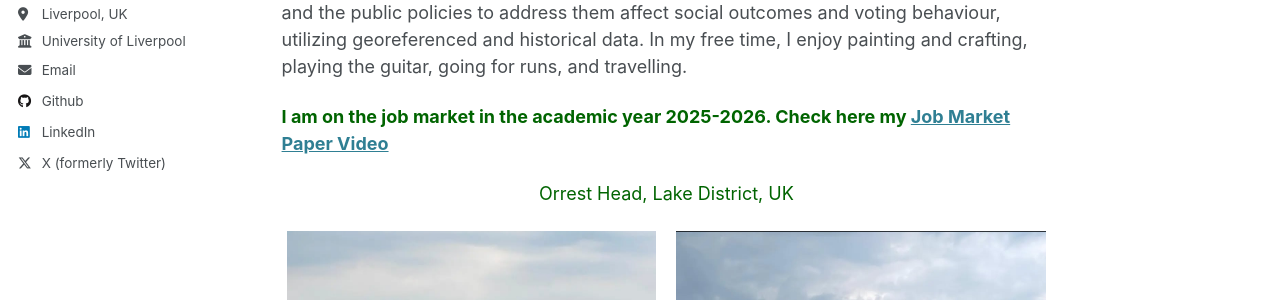
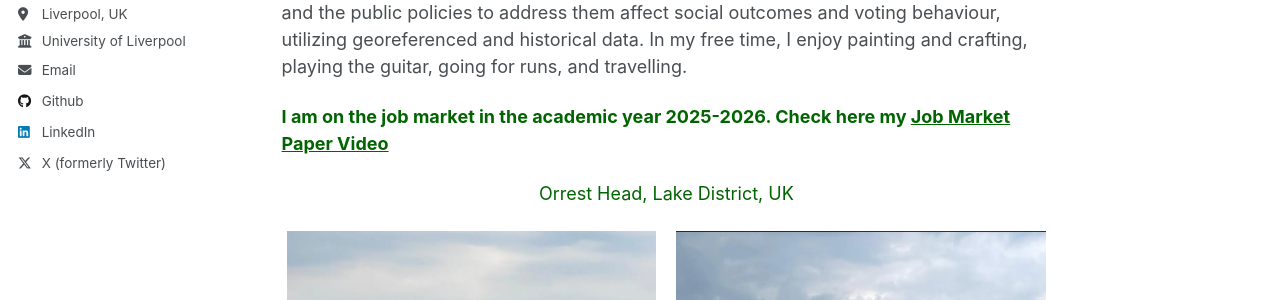
Before and after one commit to victoriabiagi/victoriabiagi.github.io, a Jekyll site: the page built from _pages/about.md, in a window 1280 px wide. Shown: the part 416-716 px from the top of the page. Built offline with Jekyll 4.4.1, drawn with Linux system fonts in a browser that asks for light colours.

Commit message:
Update about.md

```diff
--- a/_pages/about.md
+++ b/_pages/about.md
@@ -11,7 +11,10 @@
 
 My work mainly relates to political economy, urban economics, and economic history, focusing on the economics of crime. I am currently exploring how crime, organized crime and the public policies to address them affect social outcomes and voting behaviour, utilizing georeferenced and historical data. In my free time, I enjoy painting and crafting, playing the guitar, going for runs, and travelling.
 
-<span style="font-weight: bold; color: #006400"> I am on the job market in the academic year 2025-2026. Check here my [Job Market Paper Video](https://drive.google.com/file/d/17WJHJ3wGuLODIJu84pqCdUr1SqJpRfVF/view)</span>
+<span style="font-weight: bold; color: #006400">
+  I am on the job market in the academic year 2025-2026.
+  Check here my <a href="https://drive.google.com/file/d/17WJHJ3wGuLODIJu84pqCdUr1SqJpRfVF/view" style="color: #006400;">Job Market Paper Video</a>
+</span>
 
 
 <!-- Centered description -->
```
